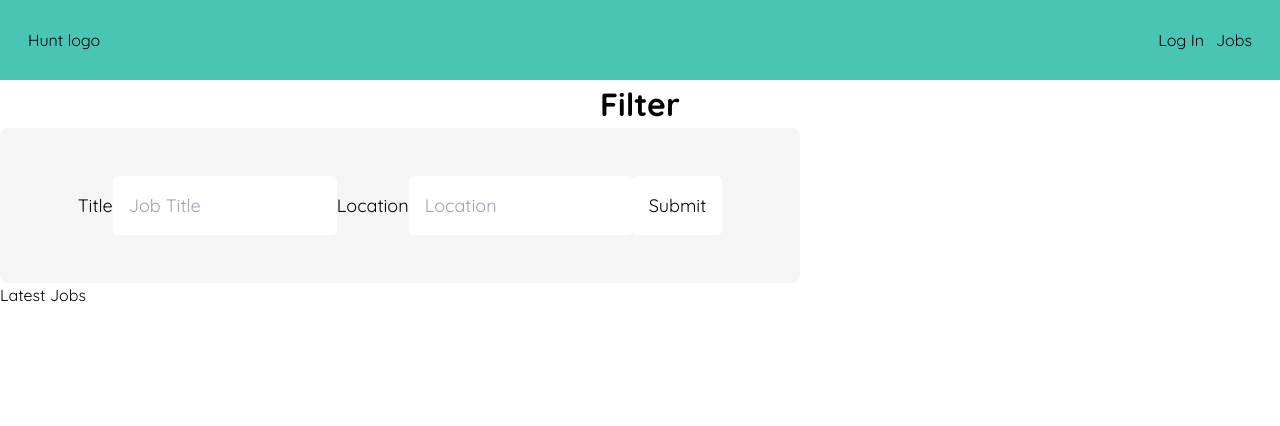
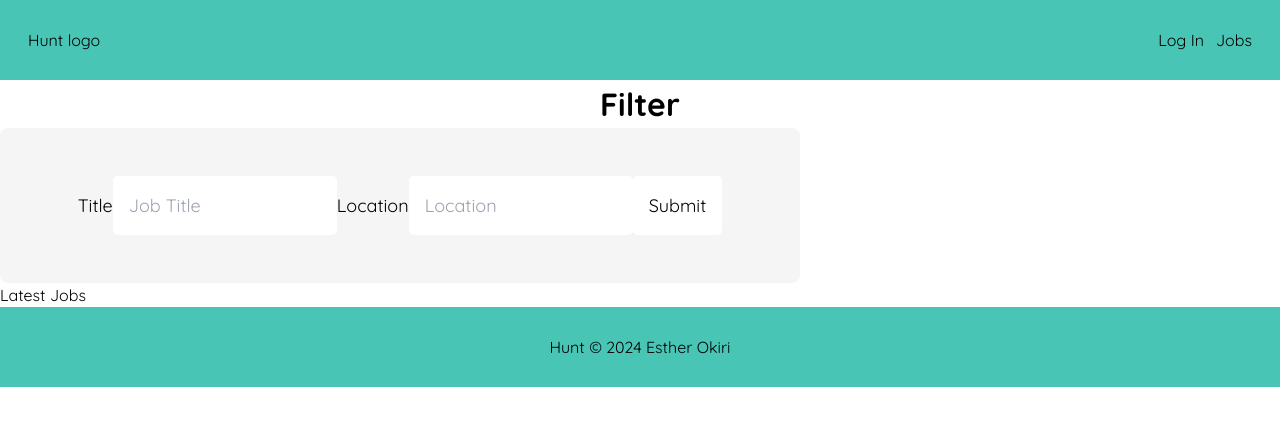
Before and after one commit to EstherOkiri/react-capstone, a React (Vite) app: page /Jobs in a window 1280 px wide. Shown: the top 426 px of the page. Built offline with nearby package versions, Linux system fonts and the light colour scheme.

Commit message:
style footer

```diff
--- a/src/App.css
+++ b/src/App.css
@@ -9,3 +9,8 @@
   text-decoration: none;
   color: black;
 }
+html{
+  overflow-x: hidden;
+  scroll-padding-top: 7rem;
+  scroll-behavior: smooth;
+}
--- a/src/components/footer.jsx
+++ b/src/components/footer.jsx
@@ -5,10 +5,12 @@ function Footer(){
     return(
 
         <>
-            <div className="footer">
+            <footer className="footer bg-customColor">
+
+                <p className="p-7">Hunt &copy; 2024 Esther Okiri</p>
 
 
-            </div>
+            </footer>
 
         </>
     )
--- a/src/index.css
+++ b/src/index.css
@@ -34,3 +34,9 @@ input{
     margin: 1rem 0;
     padding: 1rem;
 }
+footer{
+    bottom: 0;
+    left: 0;
+    width: 100%;
+    text-align: center;
+}
```
